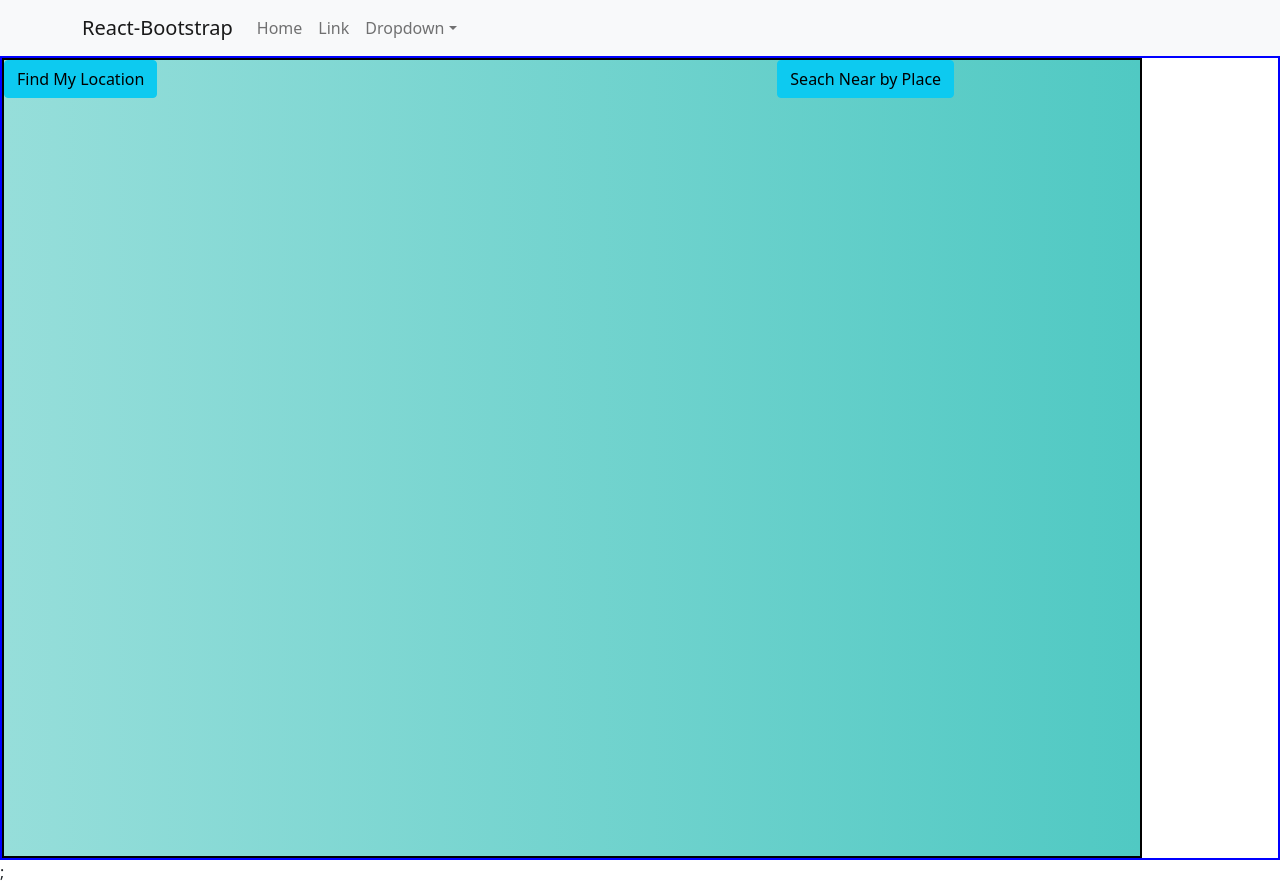
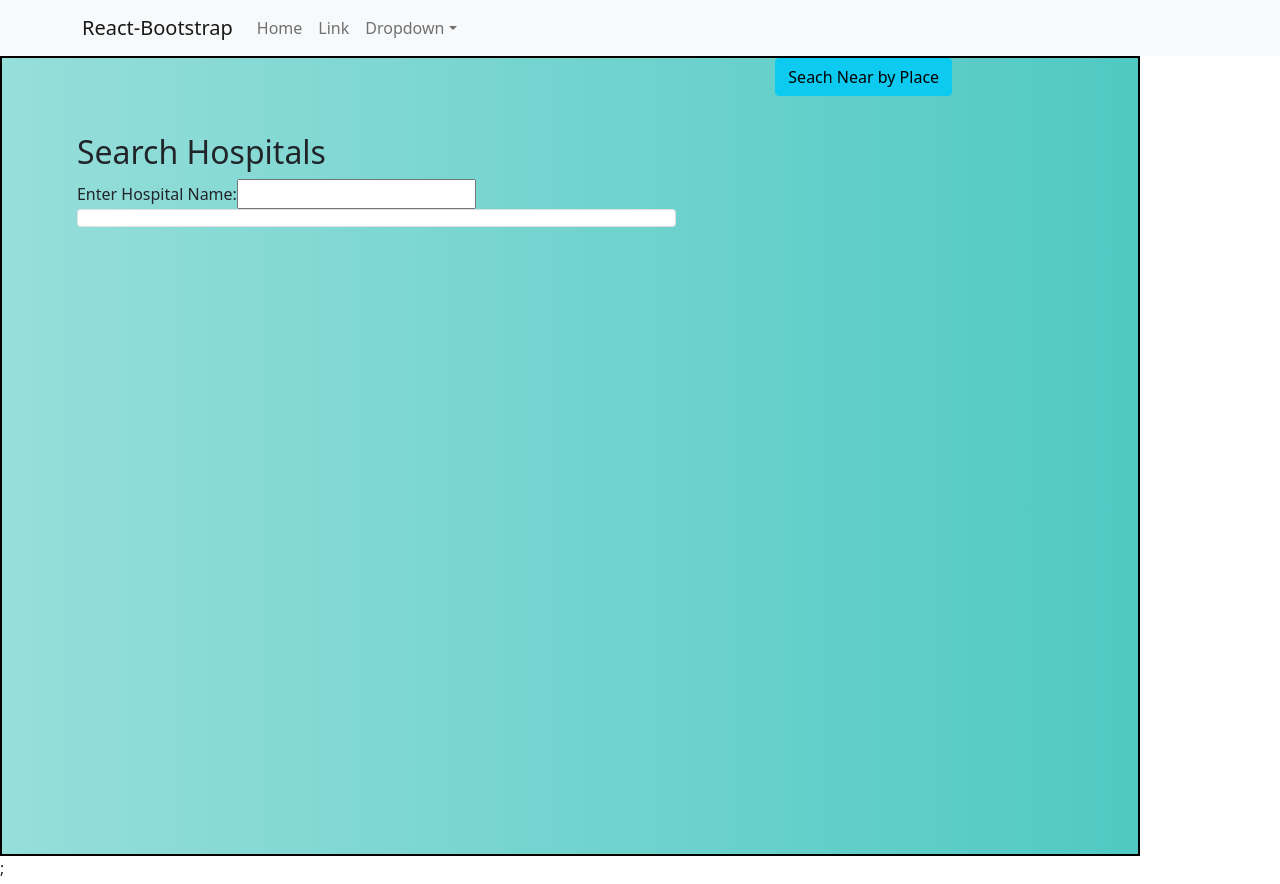
Before and after one commit to Bijoy-007/MEDIEASY, a React (Create React App) app: page / in a window 1280 px wide. Built offline with nearby package versions, Linux system fonts and the light colour scheme.

Commit message:
few chnages

```diff
--- a/src/component/Landing.js
+++ b/src/component/Landing.js
@@ -1,14 +1,14 @@
 import { Button, Container, Row, Col } from "react-bootstrap";
 import { useNavigate } from "react-router-dom";
-// import landingImg from "../assets/hospital-bg.jpg";
+import SearchHospitals from "./SearchHospitals";
 
 const Landing = () => {
    const navigate = useNavigate();
    const findLocation = () => {
-      navigate("/my-location");
+      navigate("/my_location");
    };
-   const searchNearBy = () => {
-      navigate("/search-nearby");
+   const searchHospital = () => {
+      navigate("/search_hospital");
    };
 
    return (
@@ -24,19 +24,13 @@ const Landing = () => {
       >
          <Row style={{ display: "flex" }}>
             <Col style={{}} sm={8}>
-               <Button
-                  style={{ justifyContent: "center", alignItems: "center" }}
-                  variant="info"
-                  onClick={findLocation}
-               >
-                  Find My Location
-               </Button>
+               <SearchHospitals />
             </Col>
             <Col sm={4}>
                <Button
                   style={{ justifyContent: "center", alignItems: "center" }}
                   variant="info"
-                  onClick={searchNearBy}
+                  onClick={searchHospital}
                >
                   Seach Near by Place
                </Button>
--- a/src/pages/SearchNearBy.js
+++ b/src/component/SearchHospitals.js
@@ -4,9 +4,9 @@ import { http } from "../helper/Http";
 import Swal from "sweetalert2";
 import { Link } from "react-router-dom";
 import { ListGroup } from "react-bootstrap";
-import Loading from "../component/Loading";
+import Loading from "./Loading";
 
-const SearchNearBy = () => {
+const SearchHospitals = () => {
    const [query, setQuery] = useState("");
    const [result, setResult] = useState([]);
    const [isLoading, setIsLoading] = useState(false);
@@ -63,4 +63,4 @@ const SearchNearBy = () => {
    );
 };
 
-export default SearchNearBy;
+export default SearchHospitals;
--- a/src/layout/Layout.js
+++ b/src/layout/Layout.js
@@ -4,9 +4,7 @@ const Layout = (props) => {
    return (
       <>
          <Navbar />
-         <div style={{ border: "2px solid blue", padding: "0" }}>
-            {props.children}
-         </div>
+         <div>{props.children}</div>
       </>
    );
 };
--- a/src/routes/route.js
+++ b/src/routes/route.js
@@ -1,6 +1,5 @@
 import { BrowserRouter, Routes, Route } from "react-router-dom";
 import Home from "../pages/Home";
-import SearchNearBy from "../pages/SearchNearBy";
 
 const AllRoutes = () => {
    return (
@@ -8,7 +7,6 @@ const AllRoutes = () => {
          <BrowserRouter>
             <Routes>
                <Route path="/" element={<Home />} />
-               <Route path="/search-nearby" element={<SearchNearBy />} />
             </Routes>
          </BrowserRouter>
       </>
```
